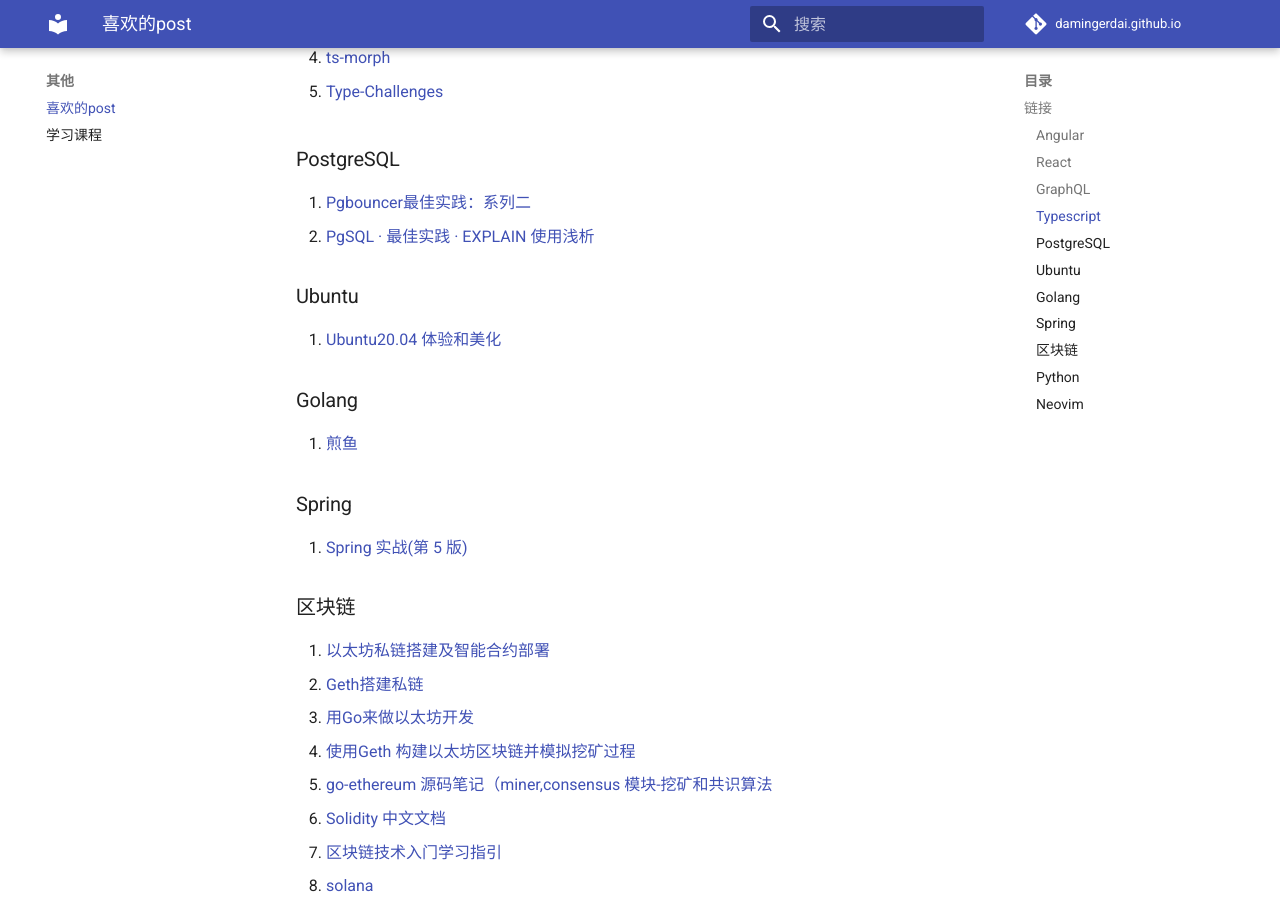
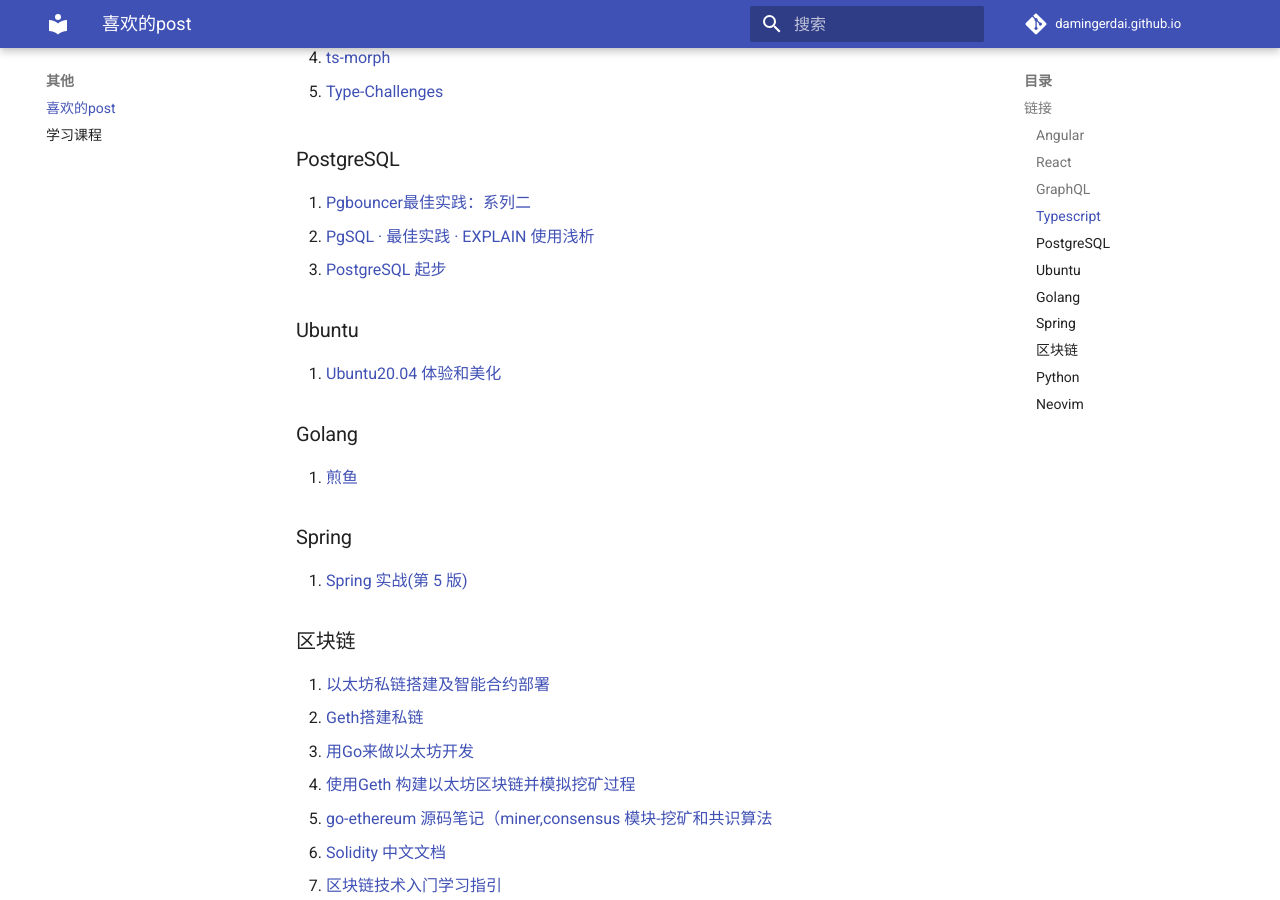
Before and after one commit to damingerdai/damingerdai.github.io, an MkDocs documentation site: the page built from docs/others/link.md, in a window 1280 px wide and 900 px high, scrolled down 840 px. Built offline with MkDocs 1.6.1 and Material for MkDocs 9.7.7, drawn with Linux system fonts in a browser that asks for light colours; comment, search, counter and statistics services are not loaded.

Commit message:
docs: add PostgreSQL 起步

```diff
--- a/docs/others/link.md
+++ b/docs/others/link.md
@@ -34,6 +34,7 @@
 
 1. [Pgbouncer最佳实践：系列二](https://www.freeaihub.com/post/102283.html)
 2. [PgSQL · 最佳实践 · EXPLAIN 使用浅析](http://mysql.taobao.org/monthly/2018/11/06/)
+3. [PostgreSQL 起步](https://www.sjkjc.com/postgresql/getting-started/)
 
 ### Ubuntu
 
```
